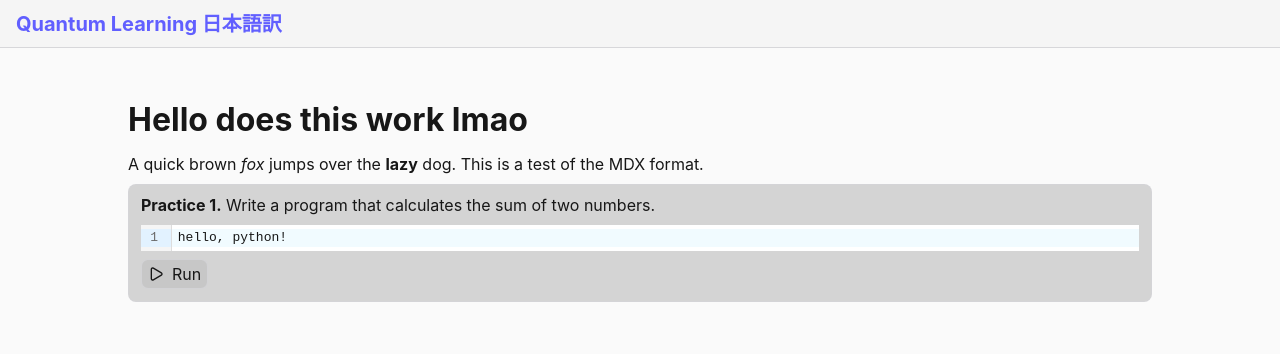
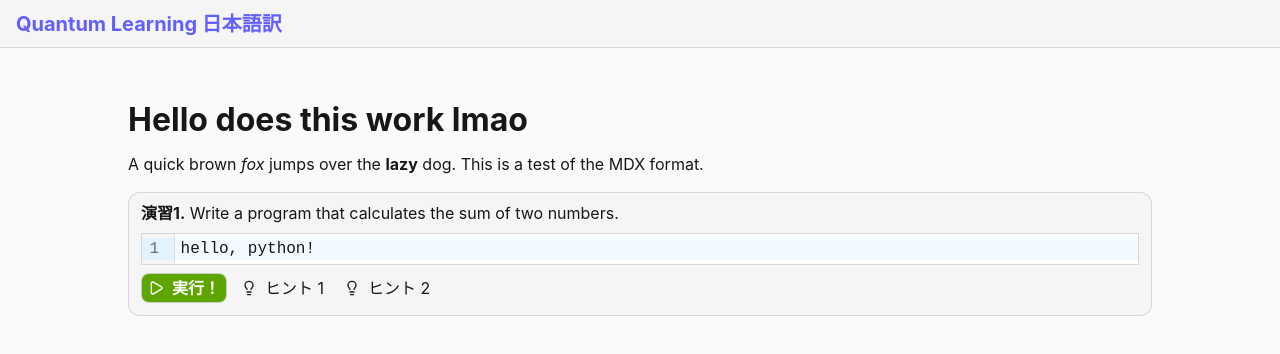
Before and after one commit to hatya-mouse/hatya.dev, a Next.js app: page /quantum-ja in a window 1280 px wide. Shown: the top 354 px of the page. Built offline with nearby package versions, Linux system fonts and the light colour scheme.

Commit message:
feat: add some buttons and implement correct background color

```diff
--- a/package.json
+++ b/package.json
@@ -20,8 +20,10 @@
         "@uiw/react-codemirror": "^4.25.10",
         "@vercel/analytics": "^1.6.1",
         "class-variance-authority": "^0.7.1",
+        "clsx": "^2.1.1",
         "lucide-react": "^1.23.0",
         "next": "16.1.6",
+        "next-themes": "^0.4.6",
         "react": "19.2.3",
         "react-dom": "19.2.3",
         "yaml": "^2.9.0",
--- a/src/app/layout.tsx
+++ b/src/app/layout.tsx
@@ -1,6 +1,7 @@
 import type { Metadata } from "next";
 import { Analytics } from "@vercel/analytics/next";
 import "./globals.css";
+import { ThemeProvider } from "next-themes";
 
 export const metadata: Metadata = {
     title: "Hatya",
@@ -13,10 +14,16 @@ export default function RootLayout({
     children: React.ReactNode;
 }>) {
     return (
-        <html lang="en">
+        <html lang="en" suppressHydrationWarning>
             <body className="antialiased">
-                <Analytics />
-                {children}
+                <ThemeProvider
+                    attribute="class"
+                    defaultTheme="system"
+                    enableSystem
+                >
+                    <Analytics />
+                    {children}
+                </ThemeProvider>
             </body>
         </html>
     );
--- a/src/app/quantum-ja/page.mdx
+++ b/src/app/quantum-ja/page.mdx
@@ -4,4 +4,9 @@ import PythonQuiz from "@/components/quantum-ja/PythonQuiz"
 
 A quick brown *fox* jumps over the **lazy** [dog](https://wikipedia.org/wiki/Dog). This is a test of the MDX format.
 
-<PythonQuiz quizNo={1} message="Write a program that calculates the sum of two numbers." initialCode="hello, python!" />
+<PythonQuiz
+    quizNo={1}
+    message="Write a program that calculates the sum of two numbers."
+    initialCode="hello, python!"
+    hints={["First, you should die.", "Second, you should die again."]}
+/>
--- a/src/components/quantum-ja/Button.tsx
+++ b/src/components/quantum-ja/Button.tsx
@@ -4,23 +4,23 @@ export const textButtonVariants = cva(
     [
         "px-1.5 py-0.5",
         "flex flex-row items-center justify-center gap-2",
-        "rounded-[7px]",
-        "border border-(--border)",
+        "rounded-lg",
         "cursor-pointer",
-        "transition-all duration-50 ease-in-out",
+        "transition-all duration-100 ease-in-out",
         "hover:brightness-90",
         "active:brightness-70",
         "disabled:cursor-default disabled:opacity-50",
     ],
     {
         variants: {
-            intent: {
-                normal: "bg-[rgba(150,150,150,0.2)]",
-                highlighted: "bg-[rgba(0,130,220,0.7)] text-white",
+            variant: {
+                normal: "bg-neutral-50 dark:bg-zinc-800 border border-(--border)",
+                noOutline: "hover:bg-[rgba(255,255,255,0.1)]",
+                green: "bg-lime-600 text-white border border-(--border)",
             },
         },
         defaultVariants: {
-            intent: "normal",
+            variant: "normal",
         },
     },
 );
@@ -32,12 +32,12 @@ export interface TextButtonProps
 
 export default function TextButton({
     className,
-    intent,
+    variant,
     ...props
 }: TextButtonProps) {
     return (
         <button
-            className={textButtonVariants({ intent, className })}
+            className={textButtonVariants({ variant, className })}
             {...props}
         />
     );
--- a/src/components/quantum-ja/PythonQuiz.tsx
+++ b/src/components/quantum-ja/PythonQuiz.tsx
@@ -3,39 +3,106 @@
 import { useState } from "react";
 import ReactCodeMirror from "@uiw/react-codemirror";
 import { python } from "@codemirror/lang-python";
-import { Play } from "lucide-react";
+import { Lightbulb, Play } from "lucide-react";
 import TextButton from "./Button";
+import clsx from "clsx";
+import { useTheme } from "next-themes";
+import dynamic from "next/dynamic";
 
-export default function PythonQuiz({
+function InternalPythonQuiz({
     quizNo,
     message = "",
     initialCode = "",
+    hints = [],
 }: {
     quizNo?: number;
     message?: string;
     initialCode?: string;
+    hints?: Array<string>;
 }) {
     const [code, setCode] = useState(initialCode);
+    const [wasCorrect, setWasCorrect] = useState(false);
+    const [hintOpen, setHintOpen] = useState<Array<boolean>>(
+        hints.map(() => false),
+    );
+    const isDark = useTheme().resolvedTheme === "dark";
 
     return (
-        <div className="flex flex-col px-3 pt-2 pb-3 items-start gap-2 rounded-lg bg-neutral-300 dark:bg-zinc-900 border border-(--border)">
+        <div
+            className={clsx(
+                "flex flex-col px-3 pt-2 pb-3 my-2 items-start gap-2 rounded-xl border transition-all duration-200 ease-in-out",
+                wasCorrect
+                    ? "border-[--alpha(var(--color-lime-500)/75%)] bg-[--alpha(var(--color-lime-500)/10%)] shadow-[0px_0px_32px_--alpha(var(--color-lime-500)/50%)]"
+                    : "bg-neutral-100 dark:bg-zinc-900 border-(--border)",
+            )}
+        >
             <p>
-                <strong>Practice{quizNo && ` ${quizNo}`}.</strong>
+                <strong>演習{quizNo ? `${quizNo}.` : ""}</strong>
                 &nbsp;
                 {message}
             </p>
             <ReactCodeMirror
-                className="w-full"
+                className="w-full text-base border border-(--border)"
+                theme={isDark ? "dark" : "light"}
                 value={code}
                 onChange={(newCode) => {
                     setCode(newCode);
                 }}
                 extensions={[python()]}
             />
-            <TextButton>
-                <Play size={16} />
-                <p>Run</p>
-            </TextButton>
+            <div className="flex flex-row gap-2">
+                <TextButton
+                    variant="green"
+                    onClick={() => {
+                        setWasCorrect(!wasCorrect);
+                    }}
+                >
+                    <Play size={16} />
+                    <p className="font-bold">実行！</p>
+                </TextButton>
+
+                {hints.map((_, index) => (
+                    <TextButton
+                        key={index}
+                        variant="noOutline"
+                        onClick={() => {
+                            setHintOpen((prev) => {
+                                const newState = [...prev];
+                                newState[index] = !newState[index];
+                                return newState;
+                            });
+                        }}
+                    >
+                        <Lightbulb size={16} />
+                        <p className={clsx(hintOpen[index] && "font-bold")}>
+                            ヒント {index + 1}
+                        </p>
+                    </TextButton>
+                ))}
+            </div>
+
+            {hints.map((hint, index) => (
+                <div
+                    key={index}
+                    className={`w-full px-2 py-1 border border-(--border) bg-neutral-50 dark:bg-zinc-800 rounded-lg ${
+                        hintOpen[index] ? "block" : "hidden"
+                    }`}
+                >
+                    <strong>ヒント&nbsp;{index + 1}</strong>
+                    <p>{hint}</p>
+                </div>
+            ))}
+
+            {wasCorrect && <div className="font-bold text-lg">🎉 正解！</div>}
         </div>
     );
 }
+
+const PythonQuiz = dynamic(() => Promise.resolve(InternalPythonQuiz), {
+    ssr: false,
+    loading: () => (
+        <div className="w-full h-16 bg-neutral-100 dark:bg-zinc-900 border border-(--border) rounded-xl animate-pulse" />
+    ),
+});
+
+export default PythonQuiz;
--- a/src/components/quantum-ja/QuantumHeader.tsx
+++ b/src/components/quantum-ja/QuantumHeader.tsx
@@ -2,7 +2,7 @@ import Link from "next/link";
 
 export default function QuantumHeader() {
     return (
-        <header className="fixed top-0 left-0 right-0 h-12 px-4 flex flex-col justify-center bg-neutral-100 dark:bg-zinc-900 border-b border-b-(--border)">
+        <header className="fixed top-0 left-0 right-0 h-12 px-4 flex flex-row items-center bg-neutral-100 dark:bg-zinc-900 border-b border-b-(--border)">
             <Link
                 className="text-xl font-bold text-indigo-500 dark:text-indigo-300"
                 href="/quantum-ja"
```
Also changed, not shown: 1 other file (tests, documents, lock files or other folders).
